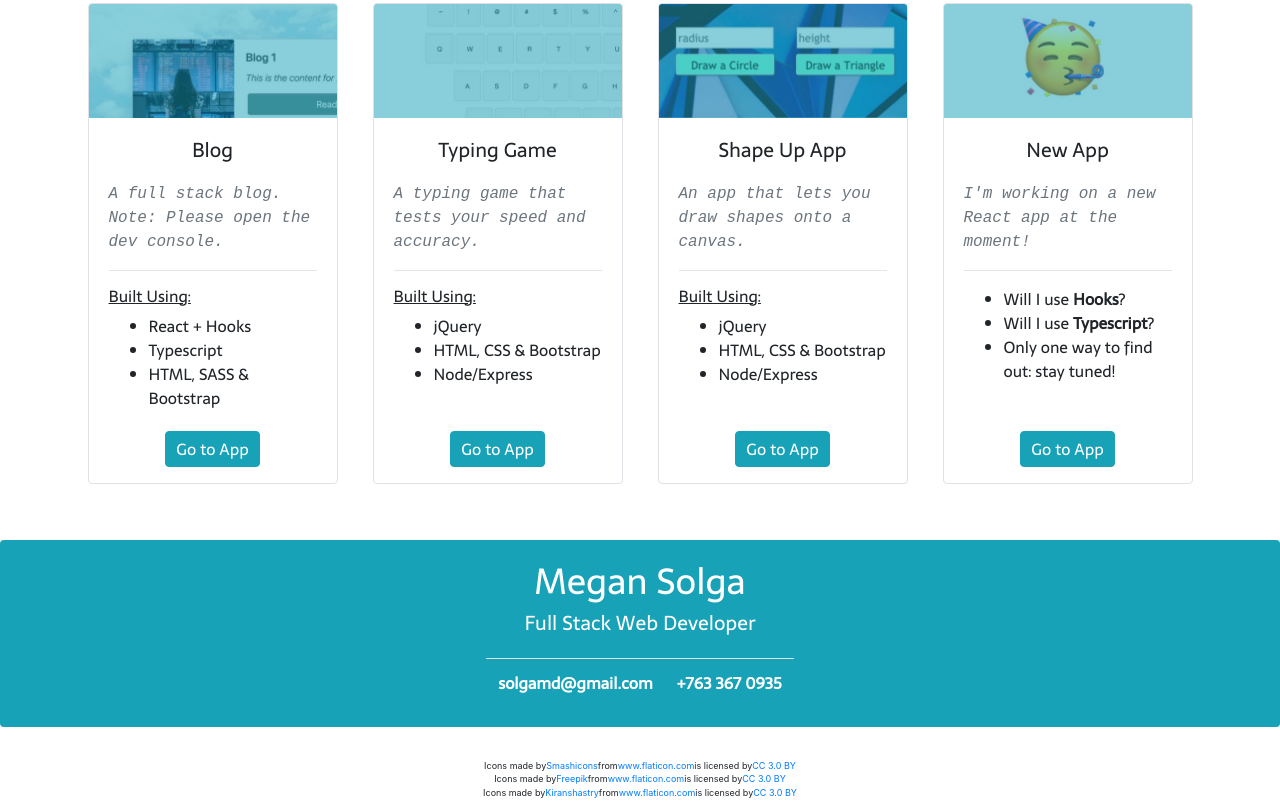
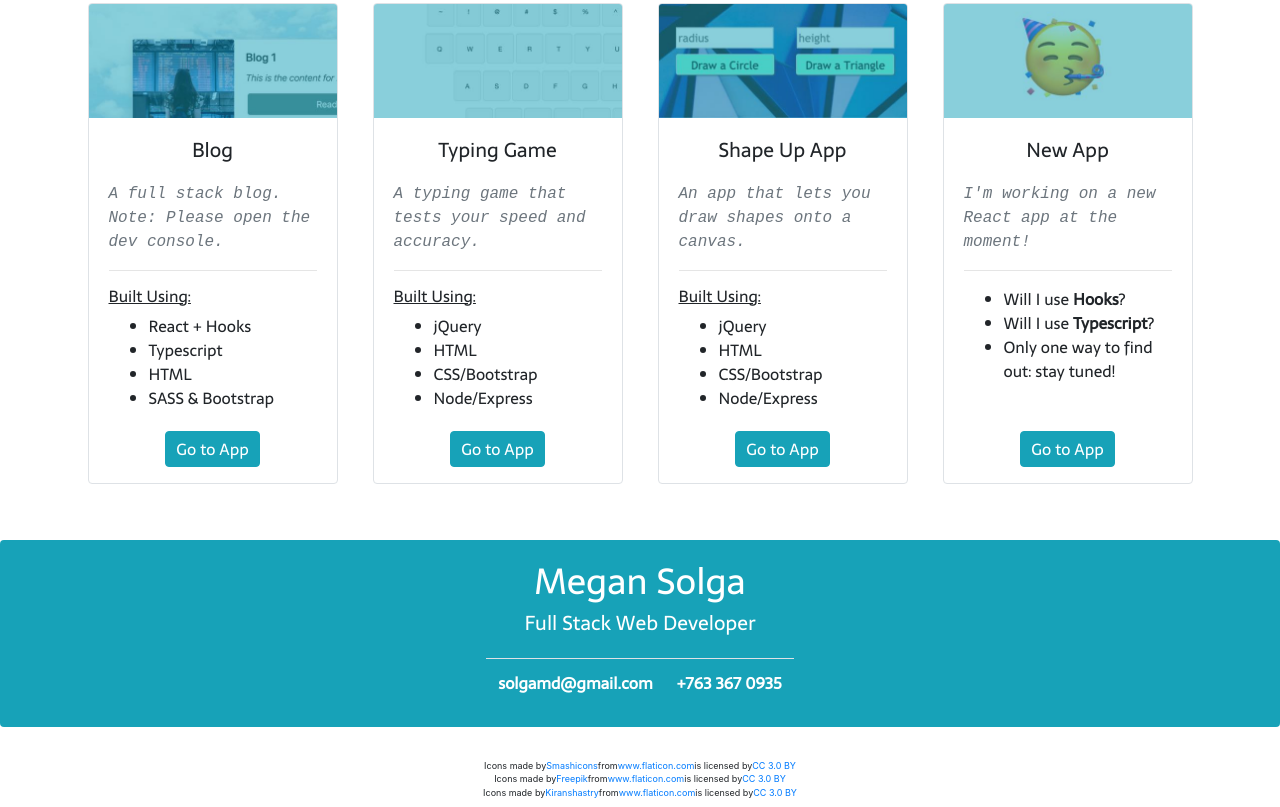
Before and after one commit to solgamd/Bootstrap-Resume, a website: page public/index.html in a window 1280 px wide. Shown: the part 2733-3540 px from the top of the page. Drawn offline with nearby package versions, Linux system fonts and the light colour scheme; a web font is replaced by a local one.

Commit message:
languages update

```diff
--- a/public/index.html
+++ b/public/index.html
@@ -232,7 +232,8 @@
                     <ul>
                         <li>React + Hooks</li>
                         <li>Typescript</li>
-                        <li>HTML, SASS & Bootstrap</li>
+                        <li>HTML</li>
+                        <li>SASS & Bootstrap</li>
                     </ul>
                 </div>
                 <div class="mb-3 mx-3">
@@ -252,7 +253,8 @@
                     <h6 class="mt-3 font text-underline"><u>Built Using:</u></h6>
                     <ul>
                         <li>jQuery</li>
-                        <li>HTML, CSS & Bootstrap</li>
+                        <li>HTML</li>
+                        <li>CSS/Bootstrap</li>
                         <li>Node/Express</li>
                     </ul>
                 </div>
@@ -271,7 +273,8 @@
                     <h6 class="mt-3 font text-underline"><u>Built Using:</u></h6>
                     <ul>
                         <li>jQuery</li>
-                        <li>HTML, CSS & Bootstrap</li>
+                        <li>HTML</li>
+                        <li>CSS/Bootstrap</li>
                         <li>Node/Express</li>
                     </ul>
                 </div>
```
